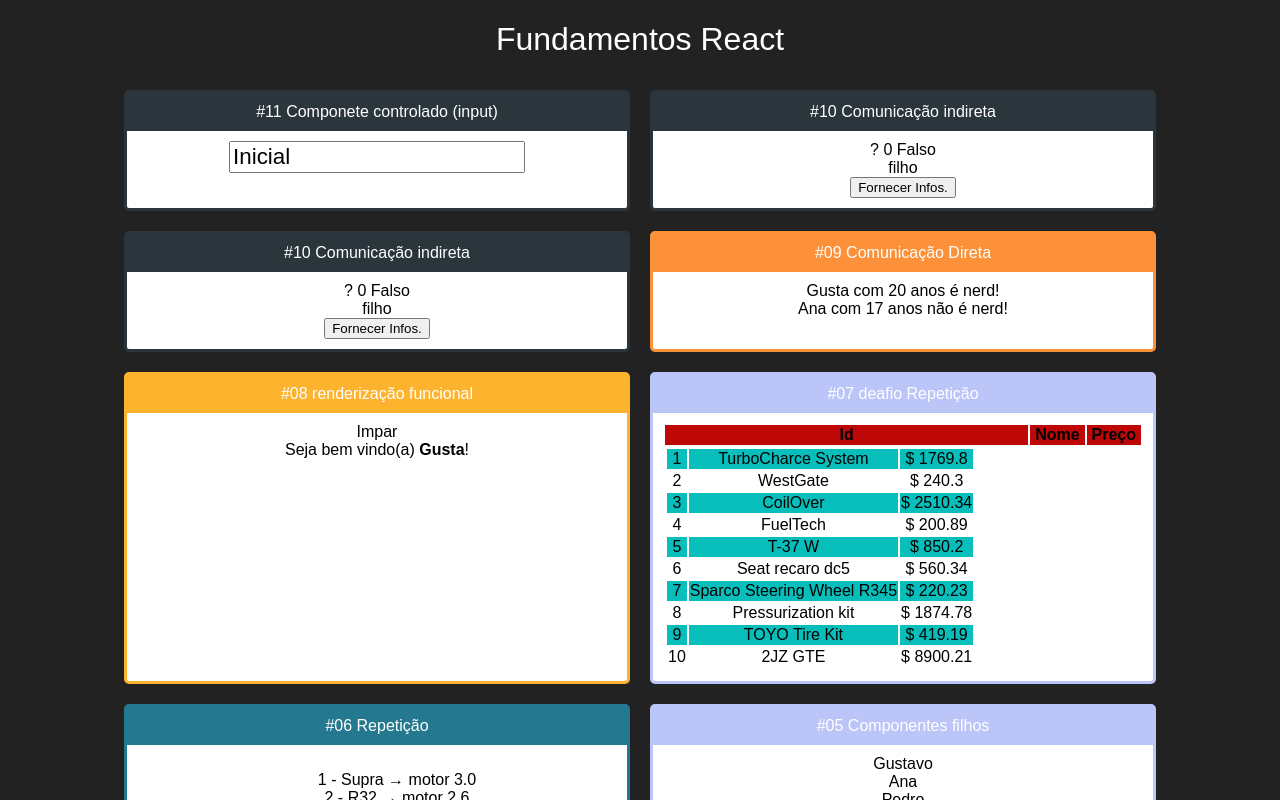
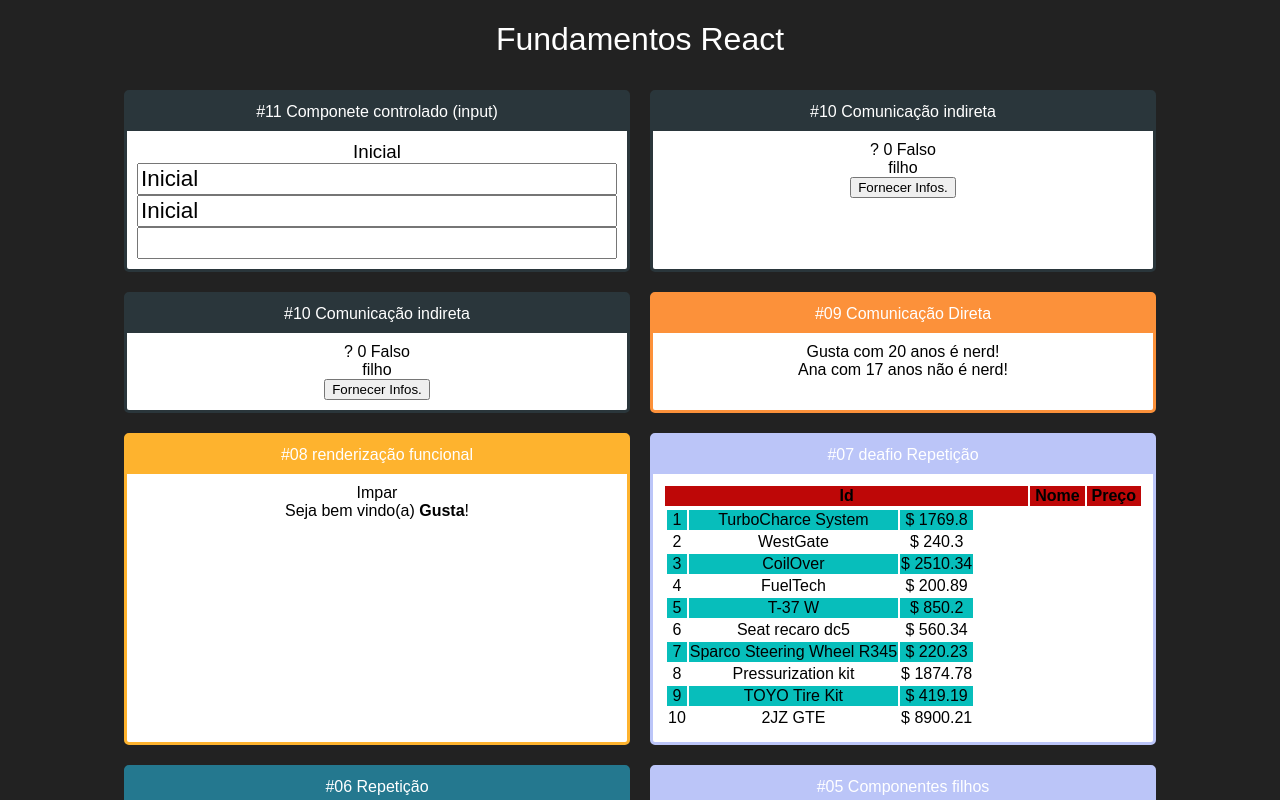
Before and after one commit to gustavo-silva-clear/Fundamentos_React, a React (Create React App) app: page / in a window 1280 px wide. Shown: the top 800 px of the page. Built offline with nearby package versions, Linux system fonts and the light colour scheme.

Commit message:
feat: Controlled Component

```diff
--- a/src/components/formulario/Input.jsx
+++ b/src/components/formulario/Input.jsx
@@ -1,20 +1,31 @@
 import './input.css'
-import React , {useState}from 'react'
+import React, { useState } from 'react'
 
 export default props => {
 
-const [valor ,  setValor] = useState('Inicial')
+    const [valor, setValor] = useState('Inicial')
 
-function quandoMudar(e) {
+    function quandoMudar(e) {
 
-    console.log(e)
-}
+        setValor(e.target.value)
+    }
 
     return (
 
         <div className='Input'>
 
-        <input value={valor} onChange = {quandoMudar}/>
+            <h3>{valor}</h3>
+
+            <div style={{ display: 'flex', flexDirection: 'column' }}>
+
+                <input value={valor} onChange={quandoMudar} />
+
+                <input value={valor} readOnly />
+
+                <input value={undefined} />
+
+
+            </div>
 
         </div>
 
```
